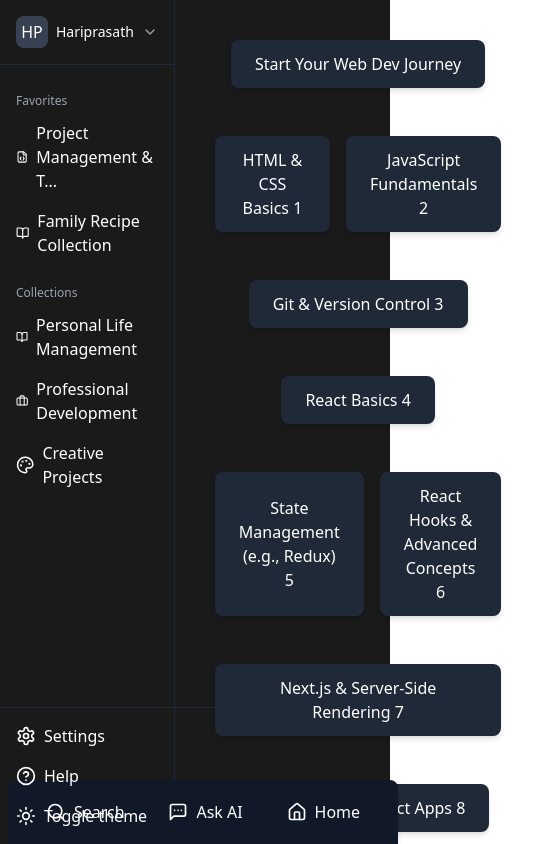
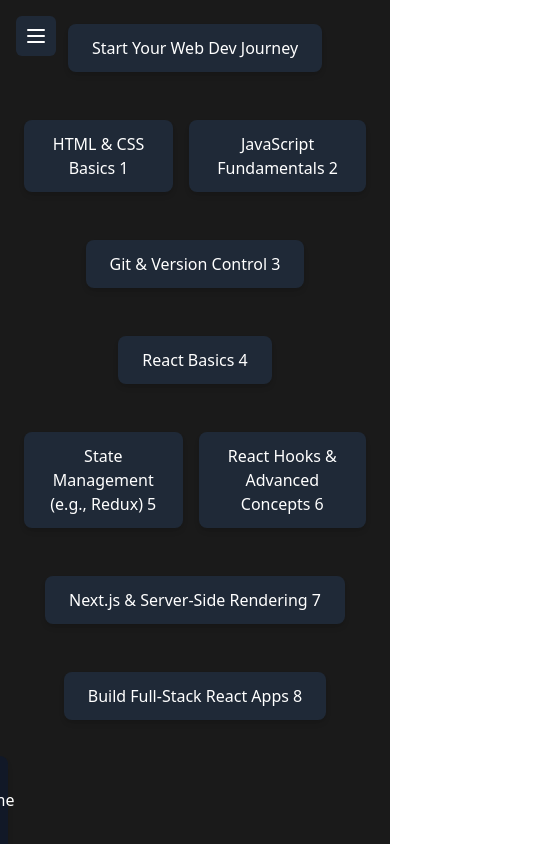
Before and after one commit to Hariprasath161103/Dashboard, a React (Create React App) app: page / in a window 390 px wide. Shown: the whole page, 541 px wide, since content can reach past the window. Built offline with nearby package versions, Linux system fonts and the light colour scheme.

Commit message:
Update App.js

```diff
--- a/src/App.js
+++ b/src/App.js
@@ -1,12 +1,40 @@
-import React from 'react';
-import Sidebar from './components/Sidebar';
-import LearningPath from './components/LearningPath';
+import React, { useState } from "react";
+import Sidebar from "./components/Sidebar";
+import LearningPath from "./components/LearningPath";
+import { Menu } from "lucide-react"; // Import menu icon
 
 function App() {
+  const [isSidebarOpen, setIsSidebarOpen] = useState(false);
+
   return (
     <div className="flex h-screen bg-[#1a1a1a] text-white">
-      <Sidebar />
-      <div className="flex-1 p-8">
+      {/* Sidebar - Hidden on Mobile, Shows when Opened */}
+      <div
+        className={`fixed inset-y-0 left-0 z-50 w-64 bg-gray-900 transform ${
+          isSidebarOpen ? "translate-x-0" : "-translate-x-full"
+        } transition-transform md:relative md:translate-x-0`}
+      >
+        <Sidebar />
+      </div>
+
+      {/* Overlay for Mobile Sidebar */}
+      {isSidebarOpen && (
+        <div
+          className="fixed inset-0 bg-black bg-opacity-50 z-40 md:hidden"
+          onClick={() => setIsSidebarOpen(false)}
+        ></div>
+      )}
+
+      {/* Main Content */}
+      <div className="flex-1 p-4 md:p-8">
+        {/* Mobile Menu Button */}
+        <button
+          className="absolute top-4 left-4 text-white p-2 bg-gray-800 rounded-md md:hidden"
+          onClick={() => setIsSidebarOpen(true)}
+        >
+          <Menu size={24} />
+        </button>
+
         <LearningPath />
       </div>
     </div>
```
